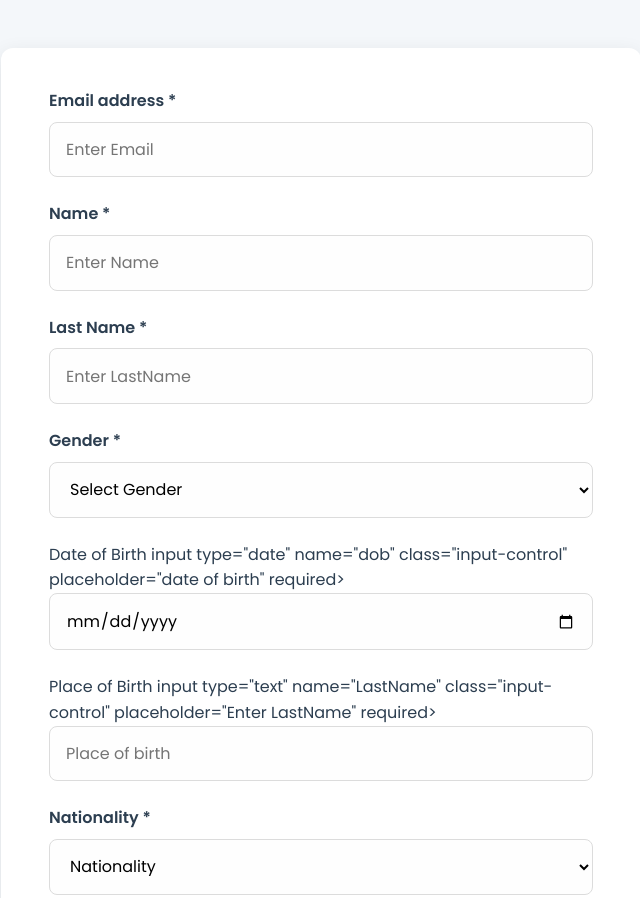
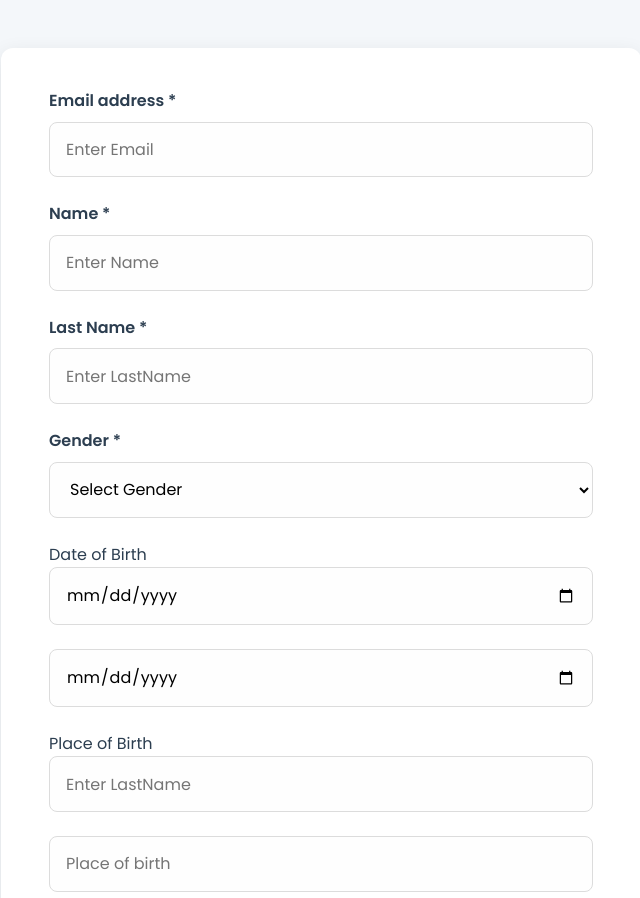
Before and after one commit to VisaProInternational/Emailjs, a plain HTML site: page index.html in a window 1280 px wide. Shown: the top 898 px of the page, without its empty margins (319-959 px from the left). Drawn offline with nearby package versions, Linux system fonts and the light colour scheme.

Commit message:
Update index.html

```diff
--- a/index.html
+++ b/index.html
@@ -30,11 +30,11 @@
   <option value="other">Other</option>
 </select>
     	<p1>Date of Birth</p1>
-    input type="date" name="dob" class="input-control" placeholder="date of birth" required>
+    <input type="date" name="dob" class="input-control" placeholder="date of birth" required>
     <input type="date" name="dob" class="input-control" placeholder="date of birth" required>
 
     	<p1>Place of Birth</p1>
-    input type="text" name="LastName" class="input-control" placeholder="Enter LastName" required>
+    <input type="text" name="LastName" class="input-control" placeholder="Enter LastName" required>
     <input type="text" name="place_of_birth" class="input-control" placeholder="Place of birth" required>
 
     <label for="nationality">Nationality *</label>
```
